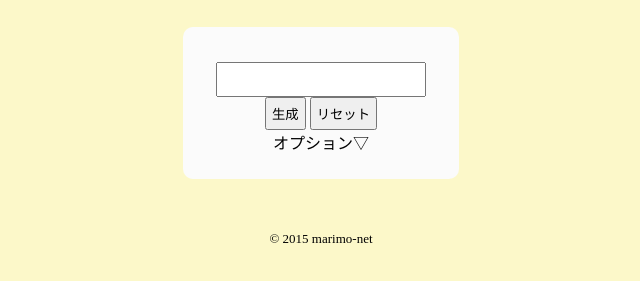
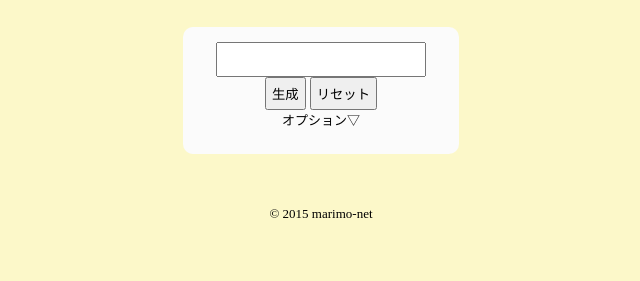
Before and after one commit to mayaeh/js_pw_gen, a plain HTML site: page index.html in a window 1280 px wide. Shown: the part 79-360 px from the top of the page, without its empty margins (319-959 px from the left). Drawn offline with Linux system fonts and the light colour scheme.

Commit message:
体裁を調整

```diff
--- a/resources/import.css
+++ b/resources/import.css
@@ -47,8 +47,11 @@ div#mainContainer form input {
 
 #gotText {
 	font-size: large;
-	margin-top: 20px;
 	width: 80%;
+}
+
+#optionLabel {
+	font-size: small;
 }
 
 div#footerContainer {
```
